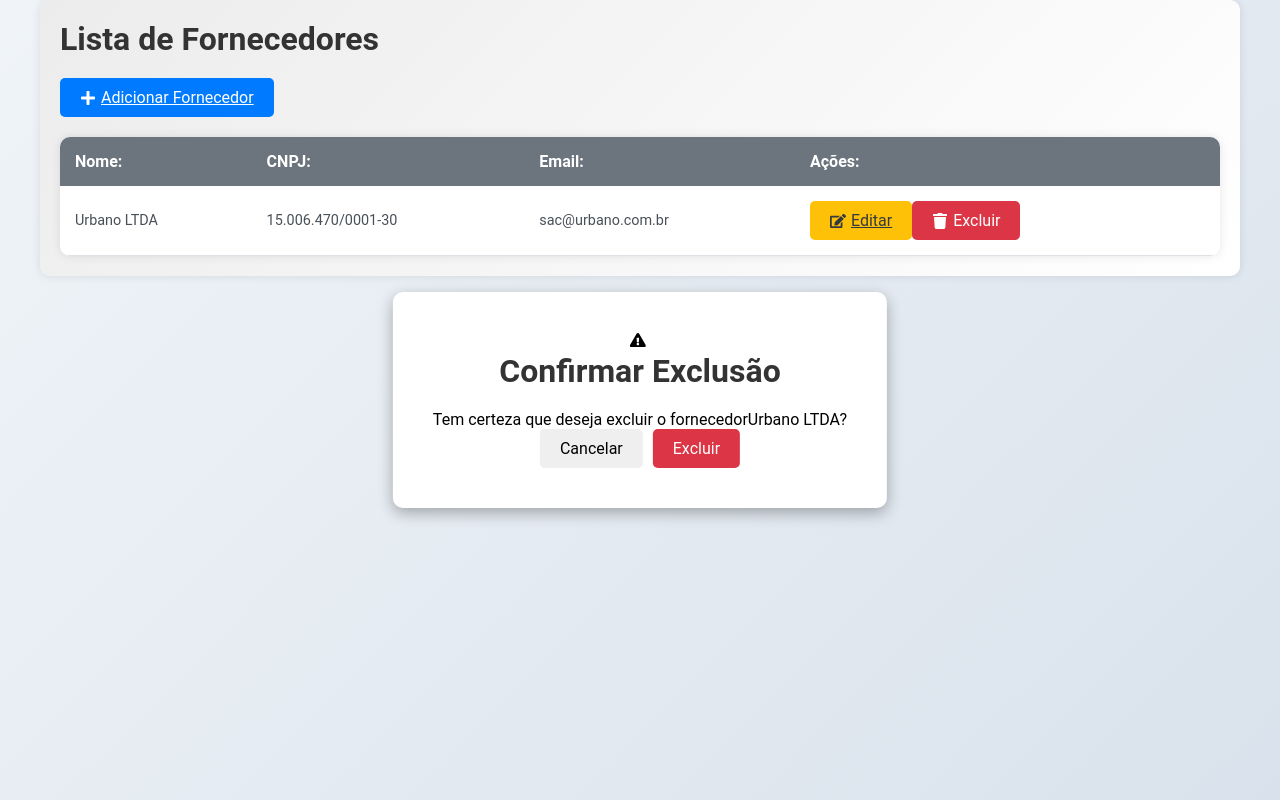
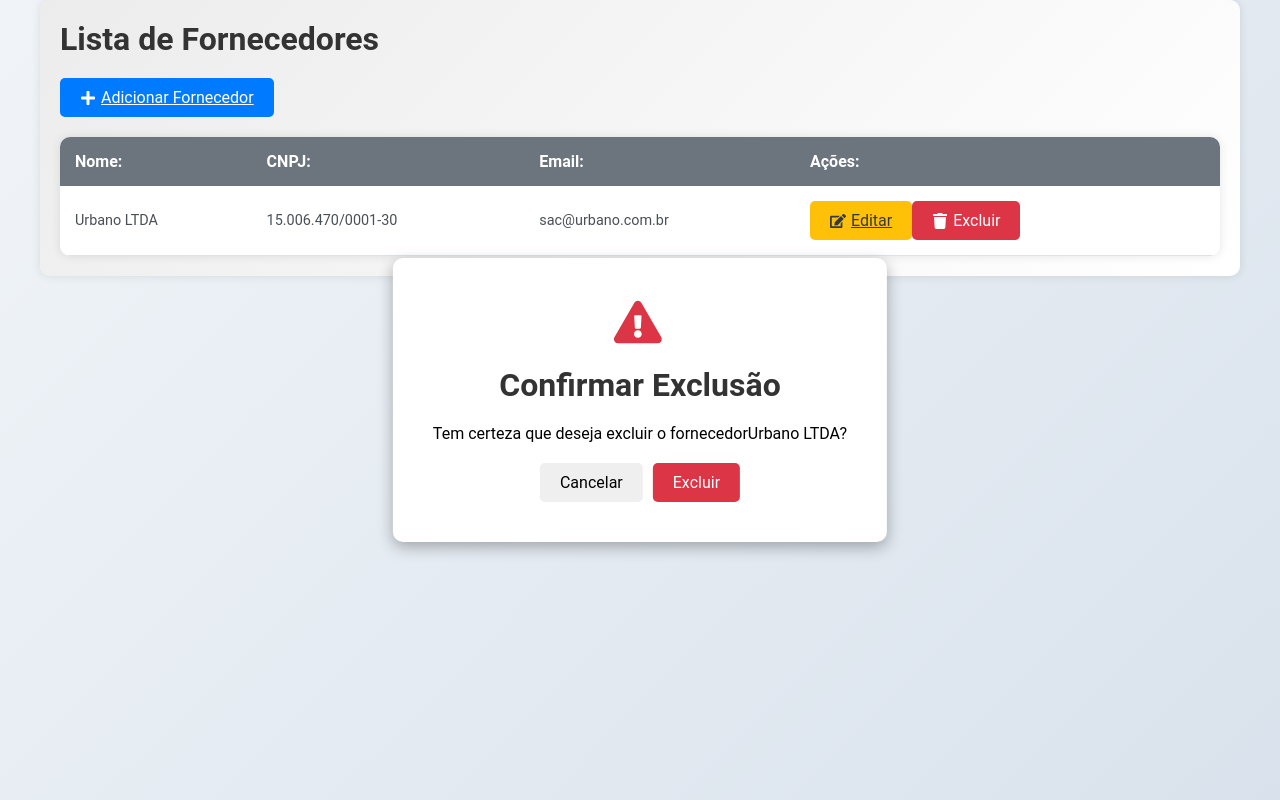
Before and after one commit to kelsonvictr/gerenciador_de_produtos_turma_02, a React (Vite) app: page / in a window 1280 px wide. Both pictures are taken after a click on the button "Excluir". Built offline with nearby package versions, Linux system fonts and the light colour scheme; data requests are answered from the project's data file.

Commit message:
Aula 6 - Andamento

```diff
--- a/src/pages/Fornecedor/FornecedorList.jsx
+++ b/src/pages/Fornecedor/FornecedorList.jsx
@@ -93,6 +93,7 @@ const FornecedorList = () => {
             className="modal"
             overlayClassName="overlay"
         >
+            <div className="modalContent">
                 <FaExclamationTriangle className="icon" />
                 <h2>Confirmar Exclusão</h2>
                 <p>Tem certeza que deseja excluir o fornecedor
@@ -101,6 +102,7 @@ const FornecedorList = () => {
                 <div className="modalButtons">
                     <button onClick={fecharModal} className="btn btn-secondary">Cancelar</button>
                     <button onClick={removerFornecedor} className="btn btn-danger">Excluir</button>
+                </div>
             </div>
         </Modal>
 
```
Lines whose indentation alone changed are shown as unchanged.
